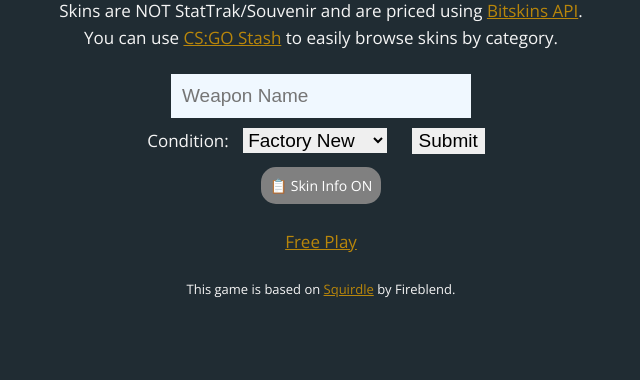
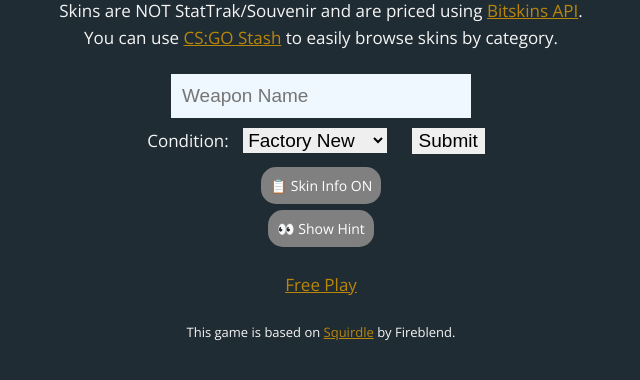
Before and after one commit to hollagg/csgodle, a Flask app: template templates/daily.html in a window 1280 px wide. Shown: the part 233-613 px from the top of the page, without its empty margins (319-959 px from the left). Run offline with Flask 2, Linux system fonts and the light colour scheme; the template is opened without the code that fills it, so the values that code supplies are empty.

Commit message:
added hint button

```diff
--- a/static/game.js
+++ b/static/game.js
@@ -428,3 +428,26 @@ function new_game(daily) {
     show_state(daily);
 
 }
+
+// Shows a hint for the secret skin, containing info on what side wep it is as well as category
+function show_hint(daily) {
+    // If not ct or t, they're shared
+    let ct = ["five-seven", "p2000", "usp-s", "mag-7", "mp9", "aug", "famas", "m4a1-s", "m4a4", "scar-20"]
+    let t = ["glock-18", "tec-9", "sawed-off", "mac-10", "ak-47", "galil ar", "sg 553", "g3sg1"]
+    let secret_split = get_cookie("secret_item", daily).replace(/"/g, '').split("///");
+    let secret_class_lower = items[secret_split[0]]['weapon_class'].toLowerCase();
+    let secret_category = items[secret_split[0]]['weapon_category'];
+    let hint = `Category: ${secret_category}, Side: `
+    if (ct.includes(secret_class_lower)) {
+        hint += 'CT'
+    }
+    else if (t.includes(secret_class_lower)) {
+        hint += 'T'
+    }
+    else {
+        hint += 'Both CT & T'
+    }
+    let hint_element = document.getElementById('skinhint_text');
+    hint_element.style.display = "block";
+    hint_element.innerHTML = hint;
+}
--- a/static/style.css
+++ b/static/style.css
@@ -38,7 +38,7 @@ body.daily a {
     color:darkgoldenrod;
 }
 
-#toggleinfo {
+#toggleinfo, #skinhint{
     font-size: 14px;
     border-radius: 15px;
     border-style: solid;
--- a/templates/daily.html
+++ b/templates/daily.html
@@ -60,6 +60,9 @@
         <input class="guess_input" value="Submit" type="submit" onclick="handle_guess(true, '{{im[0]}}', '{{im[1]}}', '{{im[2]}}', '{{im[3]}}')">
         <br>
         <a class="type-block hintbtn" id="toggleinfo" href="#" onclick="toggle_hints(true)" title="Show skin info in autocomplete entries">📋 Skin Info ON</a>
+        <br>
+        <a class="type-block hintbtn" id="skinhint" href="#" onclick="show_hint(true)" title="Displays a hint for the secret skin">👀 Show Hint</a>
+        <p id="skinhint_text" style="display: none;"></p>
     </form>
     <div id="results" style="display: none;">
         <span id="won" style="display: none;">You won!</span>
--- a/templates/index.html
+++ b/templates/index.html
@@ -58,6 +58,9 @@
         <input class="guess_input" value="Submit" type="submit" onclick="handle_guess(false, '{{im[0]}}', '{{im[1]}}', '{{im[2]}}', '{{im[3]}}')">
         <br>
         <a class="type-block hintbtn" id="toggleinfo" href="#" onclick="toggle_hints(false)" title="Show skin info in autocomplete entries">📋 Skin Info ON</a>
+        <br>
+        <a class="type-block hintbtn" id="skinhint" href="#" onclick="show_hint(false)" title="Displays a hint for the secret skin">👀 Show Hint</a>
+        <p id="skinhint_text" style="display: none;"></p>
     </form>
     <div id="results" style="display: none;">
         <span id="won" style="display: none;">You won!</span>
```
